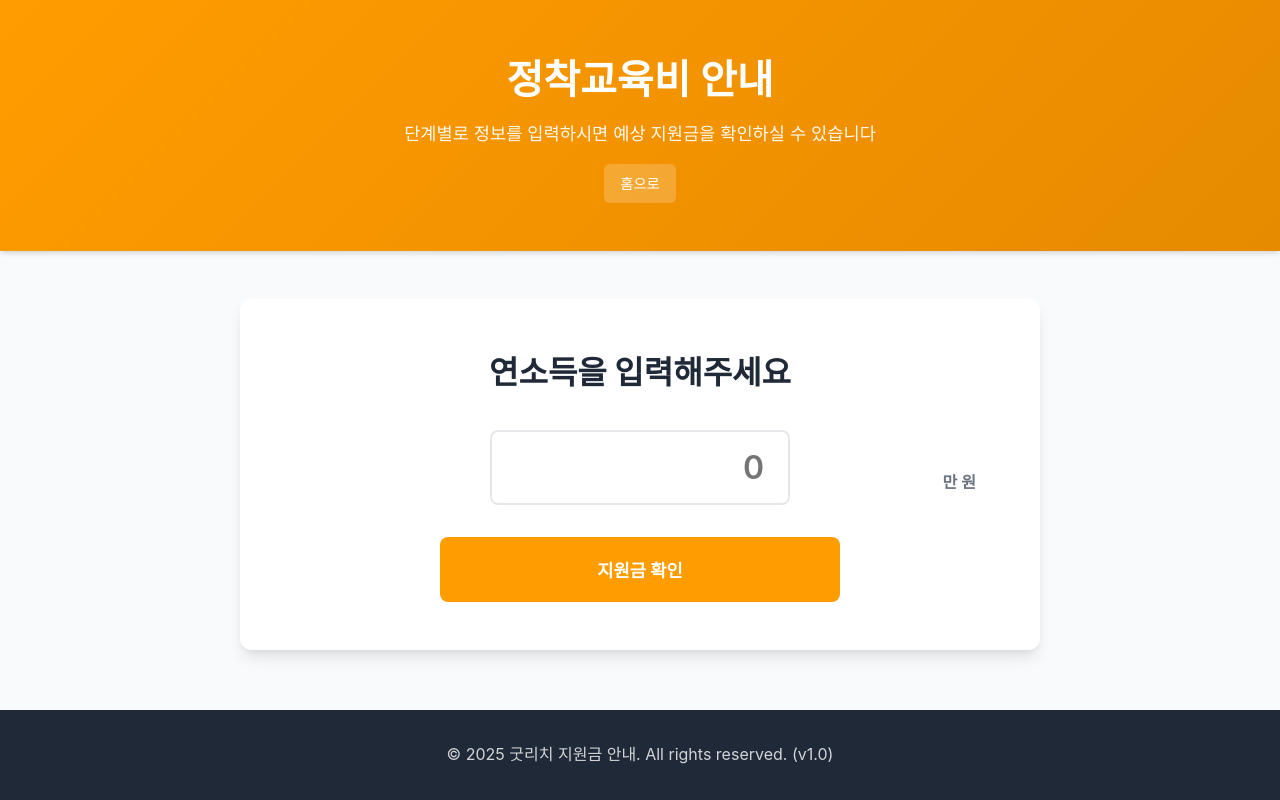
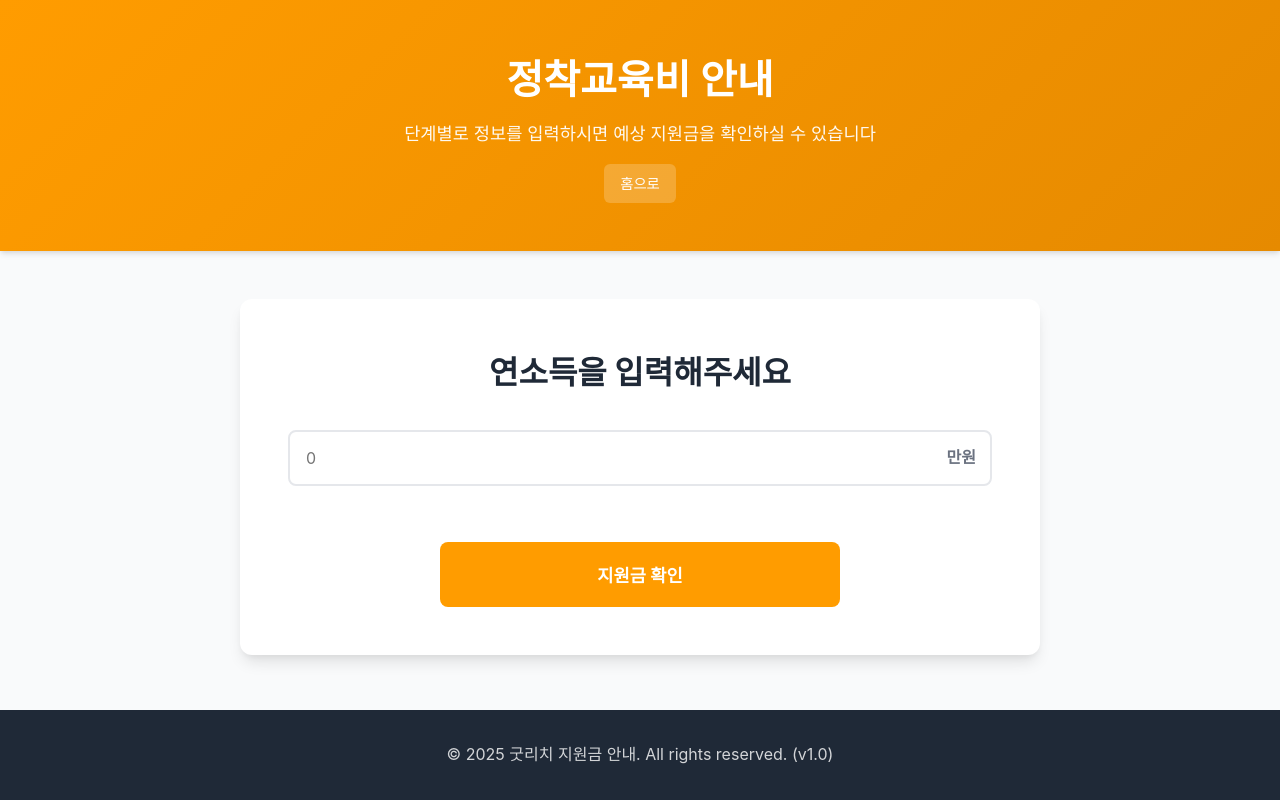
Before and after one commit to kim01033226699-lgtm/goodrich-info-a, a React (Vite) app: page /goodrich-info-a/settlement-education in a window 1280 px wide. Built offline with nearby package versions, Linux system fonts and the light colour scheme.

Commit message:
입력박스수정

```diff
--- a/src/pages/UserPage.css
+++ b/src/pages/UserPage.css
@@ -428,7 +428,33 @@
 }
 
 .form-group {
-  margin-bottom: 1rem;
+  margin-bottom: 1.5rem;
+  position: relative;
+}
+
+.text-input {
+  width: 100%;
+  padding: 1rem;
+  font-size: 1rem;
+  border: 2px solid var(--border-color);
+  border-radius: 8px;
+  transition: all 0.2s ease;
+  background: var(--bg-color);
+}
+
+.text-input:focus {
+  border-color: var(--primary-color);
+  box-shadow: 0 0 0 3px rgba(255, 156, 0, 0.1);
+}
+
+.form-group .input-suffix {
+  position: absolute;
+  right: 1rem;
+  top: 50%;
+  transform: translateY(-50%);
+  font-size: 1rem;
+  font-weight: 600;
+  color: var(--text-light);
 }
 
 .select-input {
--- a/src/pages/UserPage.jsx
+++ b/src/pages/UserPage.jsx
@@ -74,7 +74,7 @@ function UserPage({ config }) {
             <div className="step-card fade-in">
               <h2 className="step-title">연소득을 입력해주세요</h2>
               <form onSubmit={handleIncomeSubmit} className="income-form">
-                <div className="input-group">
+                <div className="form-group">
                   <input
                     type="text"
                     inputMode="numeric"
@@ -82,10 +82,10 @@ function UserPage({ config }) {
                     value={displayIncome}
                     onChange={handleIncomeChange}
                     placeholder="0"
-                    className="income-input"
+                    className="text-input"
                     required
                   />
-                  <span className="input-suffix">만 원</span>
+                  <span className="input-suffix">만원</span>
                 </div>
                 <button type="submit" className="btn-primary btn-large">지원금 확인</button>
               </form>
```
